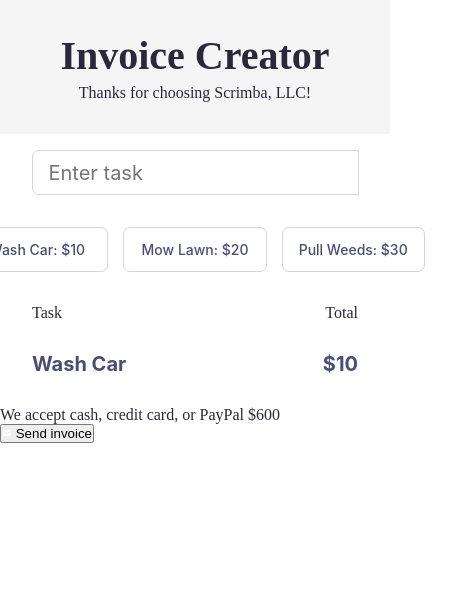
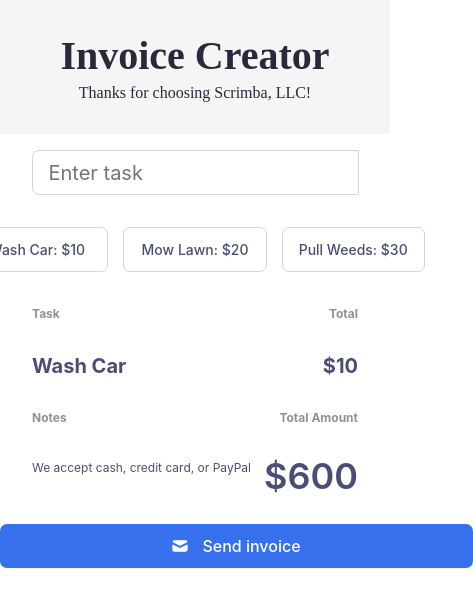
Before and after one commit to bowen-anth/invoice_creator, a React (Vite) app: page / in a window 390 px wide. Shown: the top 606 px of the page, 473 px wide, since content can reach past the window. Built offline with nearby package versions, Linux system fonts and the light colour scheme.

Commit message:
most the html css done for mobile

```diff
--- a/src/App.css
+++ b/src/App.css
@@ -33,6 +33,13 @@ body {
   display: flex;
   justify-content: space-between;
   margin: 2rem;
+  color: #918E9B;
+  font-family: Inter;
+  font-size: 0.75rem;
+  font-style: normal;
+  font-weight: 700;
+  line-height: 1.25rem; /* 166.667% */
+  font-size: 0.75rem;
 }
 
 .main-task-container {
@@ -86,3 +93,70 @@ body {
   display: block;
   padding: 1rem;
 }
+
+.main-notes-container {
+  display: flex;
+  justify-content: space-between;
+  margin: 2rem;
+}
+
+.main-notes-note-span {
+  color: #4A4E74;
+  font-family: Inter;
+  font-size: 0.75rem;
+  font-style: normal;
+  font-weight: 400;
+  line-height: 0.9375rem; /* 125% */
+}
+
+.main-task-total-container {
+  display: flex;
+  justify-content: space-between;
+  margin: 2rem;
+  color: #918E9B;
+  font-family: Inter;
+  font-size: 0.75rem;
+  font-style: normal;
+  font-weight: 700;
+  line-height: 1.25rem; /* 166.667% */
+}
+
+.main-send-button {
+  display: flex;
+  border: 0;
+  margin: 0 auto;
+  width: 29.5625rem;
+  height: 2.75rem;
+  padding: 0.5625rem 1.0625rem 0.5625rem 0.9375rem;
+  justify-content: center;
+  align-items: center;
+  gap: 0.75rem;
+  flex-shrink: 0;
+  border-radius: 0.4375rem;
+  background: #3770ED;
+  color: var(--white, #FFF);
+  /* text-base/leading-6/font-medium */
+  font-family: Inter;
+  font-size: 1rem;
+  font-style: normal;
+  font-weight: 500;
+  line-height: 1.5rem; /* 150% */
+  /* shadow/sm */
+  box-shadow: 0px 1px 2px 0px rgba(0, 0, 0, 0.05);
+}
+
+.main-total-amount-span {
+  color: #4A4E74;
+  text-align: right;
+  font-family: Inter;
+  font-size: 2.25rem;
+  font-style: normal;
+  font-weight: 600;
+  line-height: 2rem; /* 88.889% */
+}
+
+button > img {
+  width: 1.25rem;
+  height: 1.25rem;
+  flex-shrink: 0;
+}
--- a/src/components/Main.jsx
+++ b/src/components/Main.jsx
@@ -17,8 +17,11 @@ function Main() {
             <div className="main-task-container">
                 <span className="main-task-span">Wash Car</span> <span className="main-total-span">$10</span>
             </div>
-        <div className="main-notes-span">
-            <span>We accept cash, credit card, or PayPal</span> <span className="main-total-amount-span">$600</span>
+            <div className="main-task-total-container">
+                <span className="main-notes-span">Notes</span> <span className="main-total-amount-label-span">Total Amount</span>
+            </div>
+            <div className="main-notes-container">
+                <span className="main-notes-note-span">We accept cash, credit card, or PayPal</span> <span className="main-total-amount-span">$600</span>
             </div>
         </main>
         <button className="main-send-button"><img src="./src/assets/mail.svg" alt="mail icon" width="10px" /> Send invoice</button>
```
Lines whose indentation alone changed are shown as unchanged.
